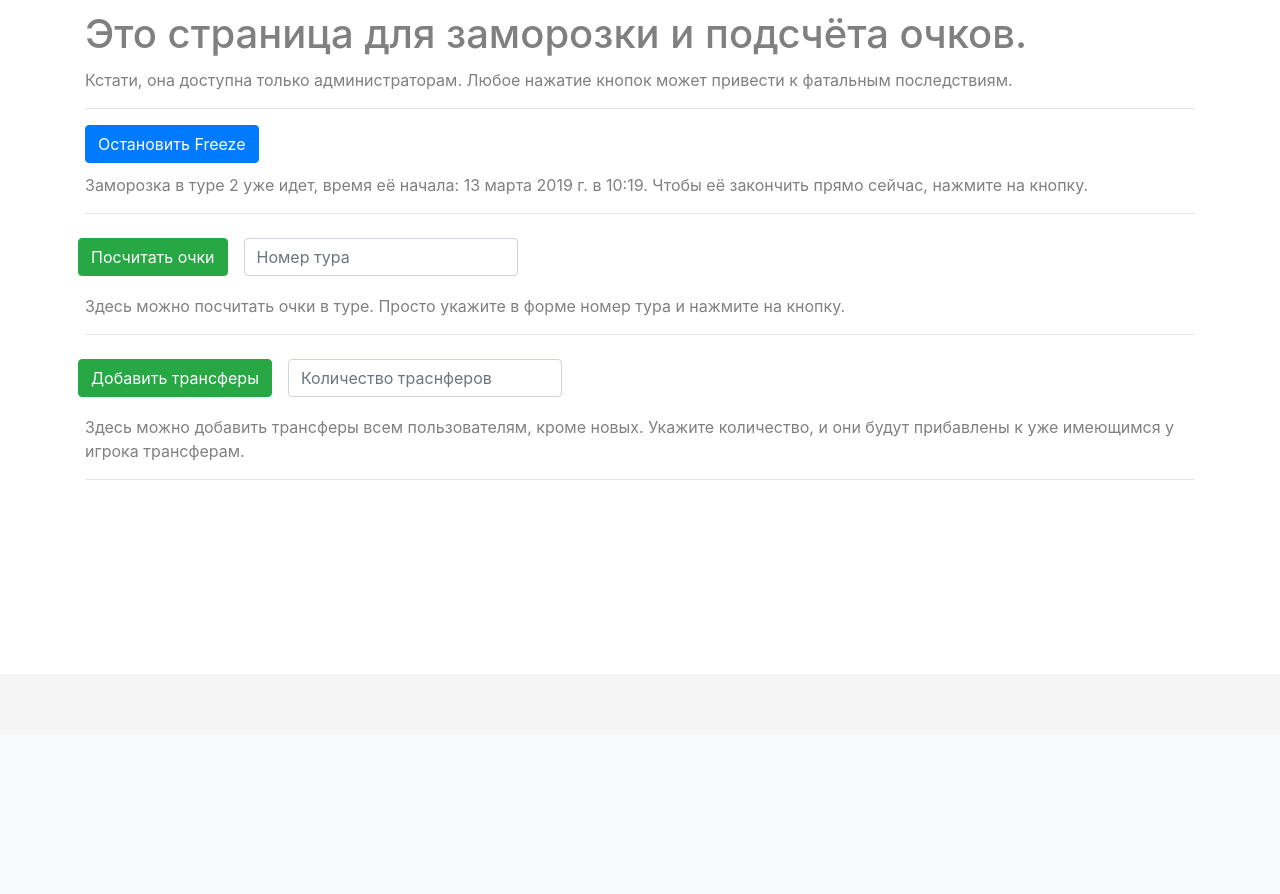
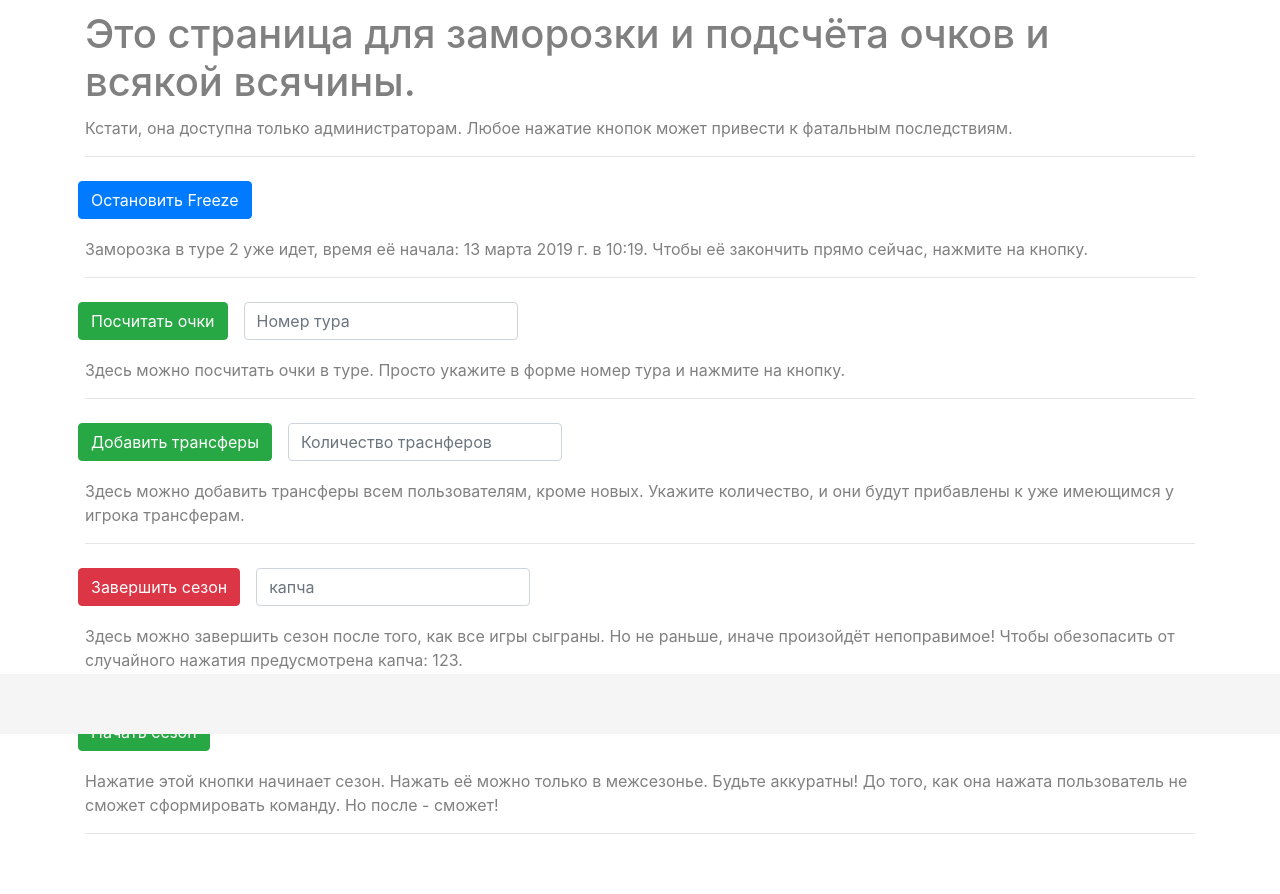
Before and after one commit to jjoskey/fantasy_hockey_deploy, a Django app: page /freeze_and_count/ in a window 1280 px wide. Shown: the part 66-960 px from the top of the page. Before the commit the page ends 546 px from the top, so only its background shows below. Run offline with Django 3.2, Linux system fonts and the light colour scheme; a user stored in the database is signed in; data comes from the database, SQL or seed files in the repository; both versions use the stored data as it was after the commit; some libraries are stand-ins or nearby versions.

Commit message:
made new buttons on freeze_and_count interface

```diff
--- a/app/templates/freeze_and_count.html
+++ b/app/templates/freeze_and_count.html
@@ -4,11 +4,17 @@
 
     <div class="container">
 
-        <h1>Это страница для заморозки и подсчёта очков.</h1>
+        <h1>Это страница для заморозки и подсчёта очков и всякой всячины.</h1>
         <p>Кстати, она доступна только администраторам. Любое нажатие кнопок может привести к фатальным последствиям.</p>
         <hr>
-        <button id="freeze_time" type="button" class="btn btn-primary hide">Остановить Freeze</button>
-        <button id="freeze_is_coming" type="button" class="btn btn-primary hide">Начать Freeze</button>
+        <div class="row">
+            <div class="d-inline-flex">
+                <div class="p-2">
+                    <button id="freeze_time" type="button" class="btn btn-primary hide">Остановить Freeze</button>
+                    <button id="freeze_is_coming" type="button" class="btn btn-primary hide">Начать Freeze</button>
+                </div>
+            </div>
+        </div>
         <p id="freeze_message"></p>
         <hr>
         <div class="row">
@@ -37,6 +43,30 @@
         <p id="not_number_transfers" class="hide">В форме должно быть число.</p>
         <p>Здесь можно добавить трансферы всем пользователям, кроме новых. Укажите количество, и они будут прибавлены к уже имеющимся у игрока трансферам.</p>
         <hr>
+        <div class="row">
+            <div class="d-inline-flex">
+                <div class="p-2">
+                    <button id="end_season" type="button" class="btn btn-danger">Завершить сезон</button>
+                </div>
+                <div class="p-2">
+                    <input id="capcha" type="text" class="form-control" placeholder="капча">
+                </div>
+            </div>
+        </div>
+        <p id="capcha-mistake" class="hide">Капча неправильная.</p>
+        <p>Здесь можно завершить сезон после того, как все игры сыграны. Но не раньше, иначе произойдёт непоправимое!
+        Чтобы обезопасить от случайного нажатия предусмотрена капча: 123.</p>
+        <hr>
+        <div class="row">
+            <div class="d-inline-flex">
+                <div class="p-2">
+                    <button id="start_season" type="button" class="btn btn-success">Начать сезон</button>
+                </div>
+            </div>
+        </div>
+        <p>Нажатие этой кнопки начинает сезон. Нажать её можно только в межсезонье. Будьте аккуратны! До того, как она нажата пользователь не сможет сформировать команду.
+        Но после - сможет!</p>
+        <hr>
     </div>
 
 {% endblock %}
```
Also changed, not shown: app/db.sqlite3.
